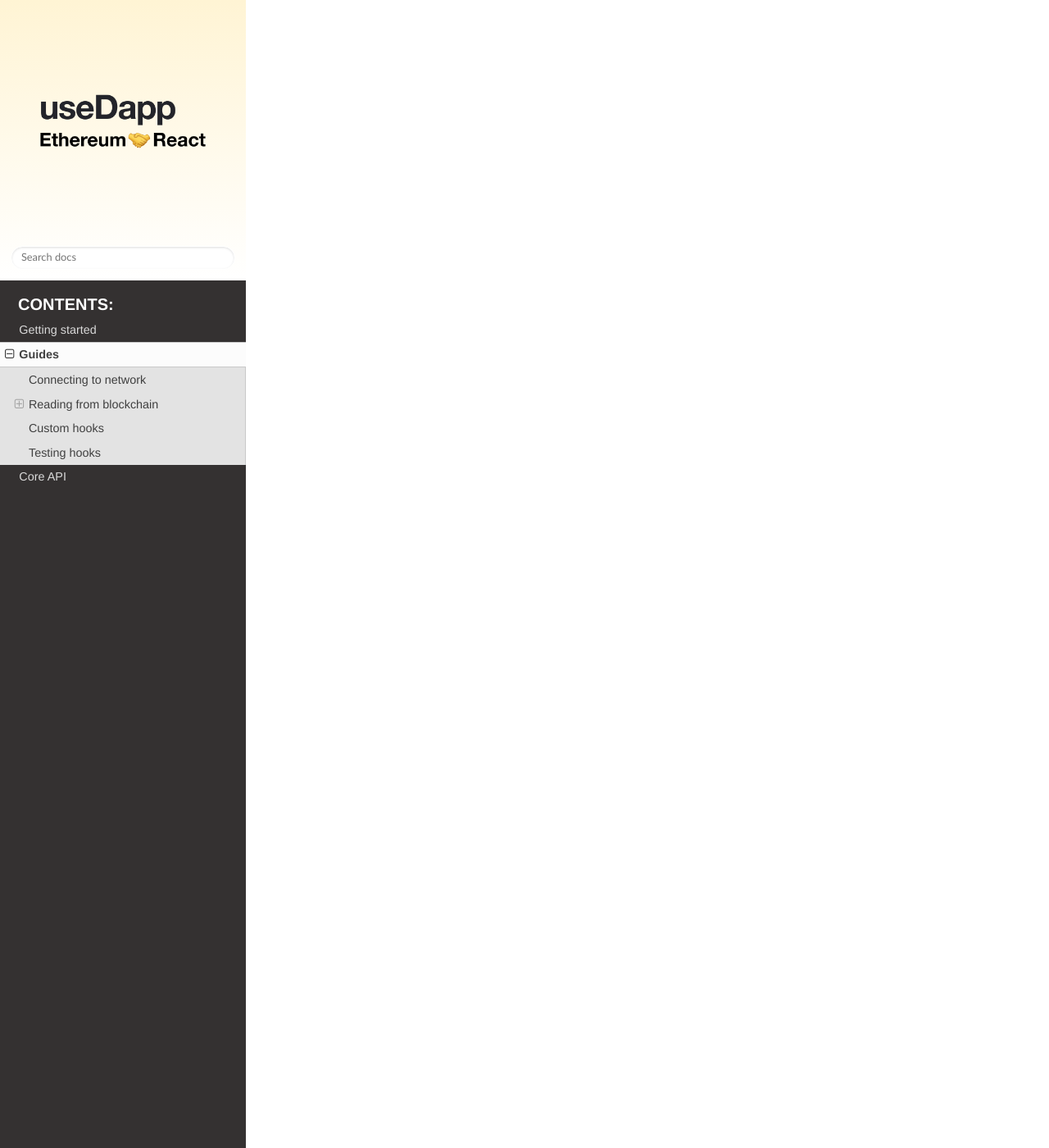
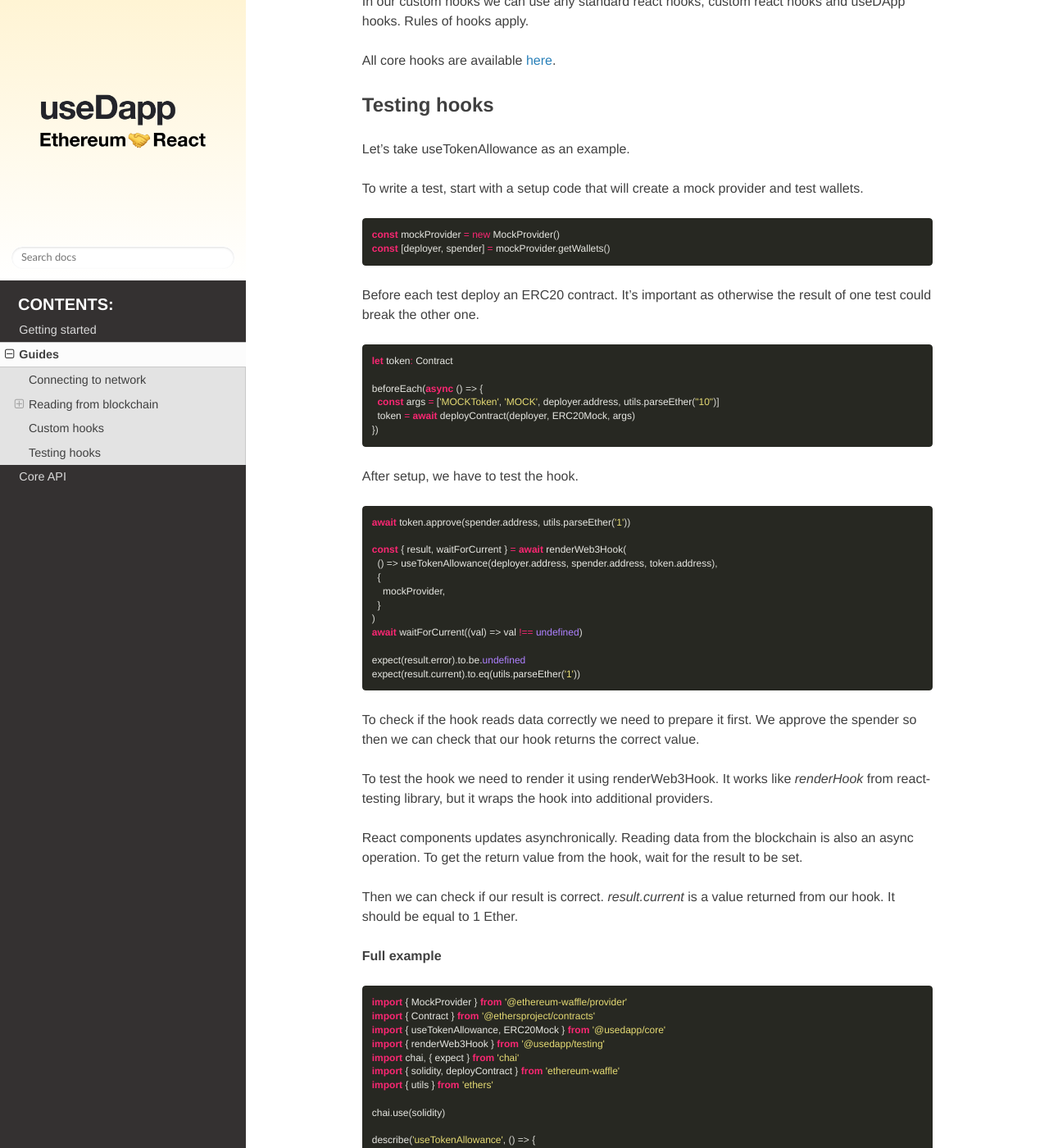
Before and after one commit to truth023/useDApp, a Sphinx documentation site: the page built from docs/source/guide.rst, in a window 1280 px wide and 1400 px high, scrolled down 1467 px. Shown: the whole window at 82% size. Built offline with Sphinx 7.4.7 and the Read the Docs theme 2.0.0, drawn with Linux system fonts in a browser that asks for light colours; some of the changed text lies outside the part shown.

Commit message:
📕 Add hook guides (#86)

```diff
--- a/docs/source/guide.rst
+++ b/docs/source/guide.rst
@@ -39,8 +39,35 @@
     return tokenBalance
   }
 
+Another example is useTokenAllowance hook. Instead of balanceOf we use allowance on ERC20 interface.
+
+.. code-block:: javascript
+
+  function useTokenAllowance(
+    ownerAddress: string | Falsy,
+    spenderAddress: string | Falsy
+    tokenAddress: string | Falsy,
+  ) {
+    const [allowance] =
+      useContractCall(
+        ownerAddress &&
+          spenderAddress &&
+          tokenAddress && {
+            abi: ERC20Interface,
+            address: tokenAddress,
+            method: 'allowance',
+            args: [ownerAddress, spenderAddress],
+          }
+      ) ?? []
+    return allowance
+  }
+
+
 The *useContractCall* hook will take care of updating the balance of new blocks.
 The results are deferred so that the hook does not update too frequently.
+
+In our custom hooks we can use any standard react hooks, custom react hooks and useDApp hooks.
+Rules of hooks apply.
 
 All core hooks are available `here <https://github.com/EthWorks/useDapp/tree/master/packages/core/src/hooks>`_.
 
@@ -48,4 +75,91 @@
 Testing hooks
 *************
 
-Coming soon...
+Let's take useTokenAllowance as an example.
+
+To write a test, start with a setup code that will create a mock provider and test wallets.
+
+.. code-block:: javascript
+
+  const mockProvider = new MockProvider()
+  const [deployer, spender] = mockProvider.getWallets()
+
+Before each test deploy an ERC20 contract. It's important as otherwise the result of one
+test could break the other one.
+
+.. code-block:: javascript
+
+  let token: Contract
+
+  beforeEach(async () => {
+    const args = ['MOCKToken', 'MOCK', deployer.address, utils.parseEther("10")]
+    token = await deployContract(deployer, ERC20Mock, args)
+  })
+
+After setup, we have to test the hook.
+
+.. code-block:: javascript
+
+  await token.approve(spender.address, utils.parseEther('1'))
+
+  const { result, waitForCurrent } = await renderWeb3Hook(
+    () => useTokenAllowance(deployer.address, spender.address, token.address),
+    {
+      mockProvider,
+    }
+  )
+  await waitForCurrent((val) => val !== undefined)
+
+  expect(result.error).to.be.undefined
+  expect(result.current).to.eq(utils.parseEther('1'))
+
+To check if the hook reads data correctly we need to prepare it first. We approve the spender so then we can check that our hook returns the correct value.
+
+To test the hook we need to render it using renderWeb3Hook. It works like `renderHook` from react-testing library,
+but it wraps the hook into additional providers.
+
+React components updates asynchronically. Reading data from the blockchain is also an async operation.
+To get the return value from the hook, wait for the result to be set.
+
+Then we can check if our result is correct. `result.current` is a value returned from our hook. It should be equal to 1 Ether.
+
+
+**Full example**
+
+.. code-block:: javascript
+
+  import { MockProvider } from '@ethereum-waffle/provider'
+  import { Contract } from '@ethersproject/contracts'
+  import { useTokenAllowance, ERC20Mock } from '@usedapp/core'
+  import { renderWeb3Hook } from '@usedapp/testing'
+  import chai, { expect } from 'chai'
+  import { solidity, deployContract } from 'ethereum-waffle'
+  import { utils } from 'ethers'
+
+  chai.use(solidity)
+
+  describe('useTokenAllowance', () => {
+    const mockProvider = new MockProvider()
+    const [deployer, spender] = mockProvider.getWallets()
+    let token: Contract
+
+    beforeEach(async () => {
+      const args = ['MOCKToken', 'MOCK', deployer.address, utils.parseEther("10")]
+      token = await deployContract(deployer, ERC20Mock, args)
+    })
+
+    it('returns current allowance', async () => {
+      await token.approve(spender.address, utils.parseEther('1'))
+
+      const { result, waitForCurrent } = await renderWeb3Hook(
+        () => useTokenAllowance(deployer.address, spender.address, token.address),
+        {
+          mockProvider,
+        }
+      )
+      await waitForCurrent((val) => val !== undefined)
+
+      expect(result.error).to.be.undefined
+      expect(result.current).to.eq(utils.parseEther('1'))
+    })
+  })
```
